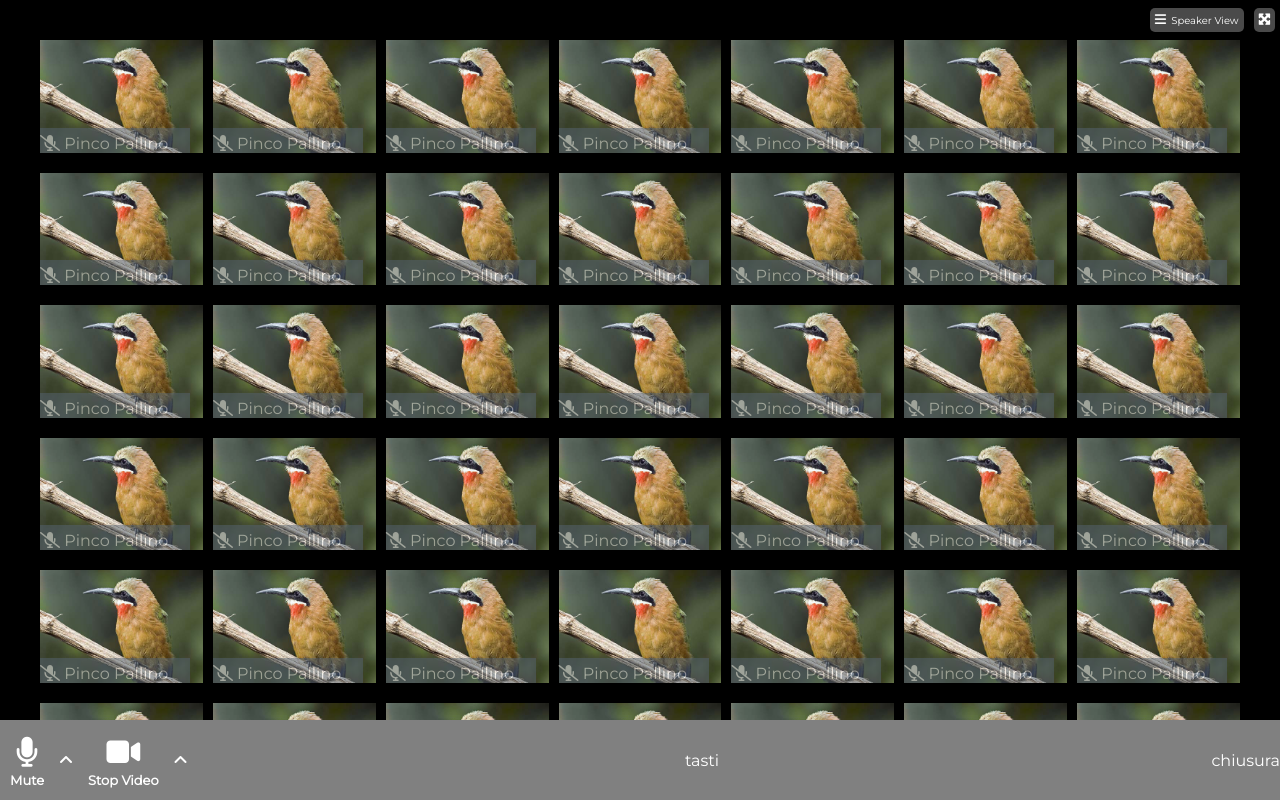
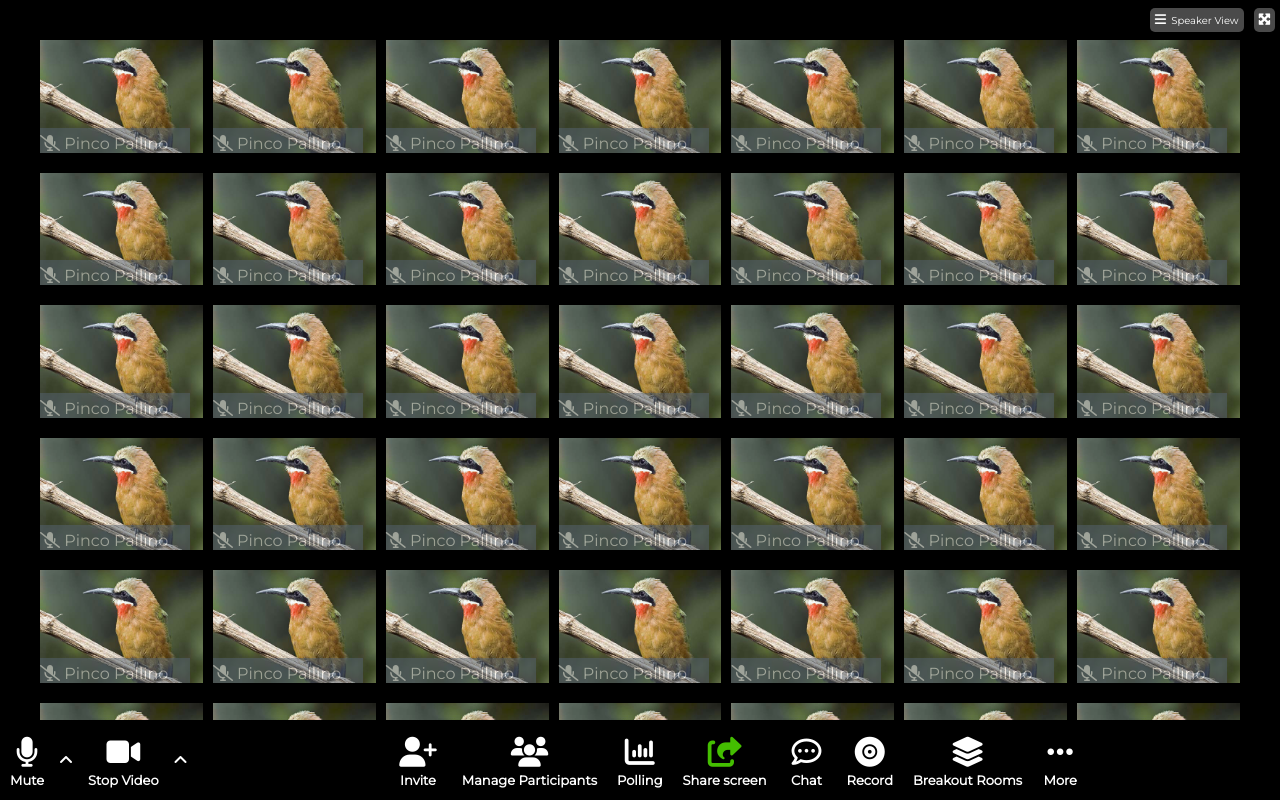
Before and after one commit to CosimoPetrarca/html-css-zoom, a plain HTML site: page index.html in a window 1280 px wide. Drawn offline with Linux system fonts and the light colour scheme.

Commit message:
fine central footer

```diff
--- a/css/style.css
+++ b/css/style.css
@@ -102,7 +102,7 @@
  ----------*/
 
  .conteiner-footer{
-    background-color: gray;
+    background-color: black;
     height: 80px;
     align-items: center;
     justify-content: space-between;
@@ -128,3 +128,7 @@
     align-items: center;
     padding: 5px;
  }
+
+ .eccezione{
+    color: #44be01;
+ }
--- a/index.html
+++ b/index.html
@@ -334,7 +334,7 @@
     <!-- inizio footer -->
     <div class="conteiner-footer row">
 
-        <section class="left-footer row">
+        <section class="row">
             <div class="tasti"><i class="fa-solid fa-microphone icons"></i>
                 <h3>Mute</h3>
             </div>
@@ -347,8 +347,46 @@
             </div>
             <span class="row arrow"><i class="fa-solid fa-angle-up"></i></span>
         </section>
-        <section>tasti</section>
-        <section>chiusura</section>
+
+
+        <section class="row">
+
+            <div class="tasti"><i class="fa-solid fa-user-plus icons"></i>
+                <h3>Invite</h3>
+            </div>
+
+            <div class="tasti"><i class="fa-solid fa-users icons"></i>
+                <h3>Manage Participants</h3>
+            </div>
+
+            <div class="tasti"><i class="fa-solid fa-chart-column icons"></i>
+                <h3>Polling</h3>
+            </div>
+
+            <div class="tasti"><i class="fa-solid fa-share-from-square icons eccezione"></i>
+                <h3>Share screen</h3>
+            </div>
+
+            <div class="tasti"><i class="fa-regular fa-comment-dots icons"></i>
+                <h3>Chat</h3>
+            </div>
+
+            <div class="tasti"><i class="fa-solid fa-record-vinyl icons"></i>
+                <h3>Record</h3>
+            </div>
+
+            <div class="tasti"><i class="fa-solid fa-layer-group icons"></i>
+                <h3>Breakout Rooms</h3>
+            </div>
+
+            <div class="tasti"><i class="fa-solid fa-ellipsis icons"></i>
+                <h3>More</h3>
+            </div>
+
+        </section>
+        <section class="row">
+            <div></div>
+        </section>
 
 
     </div>
```
